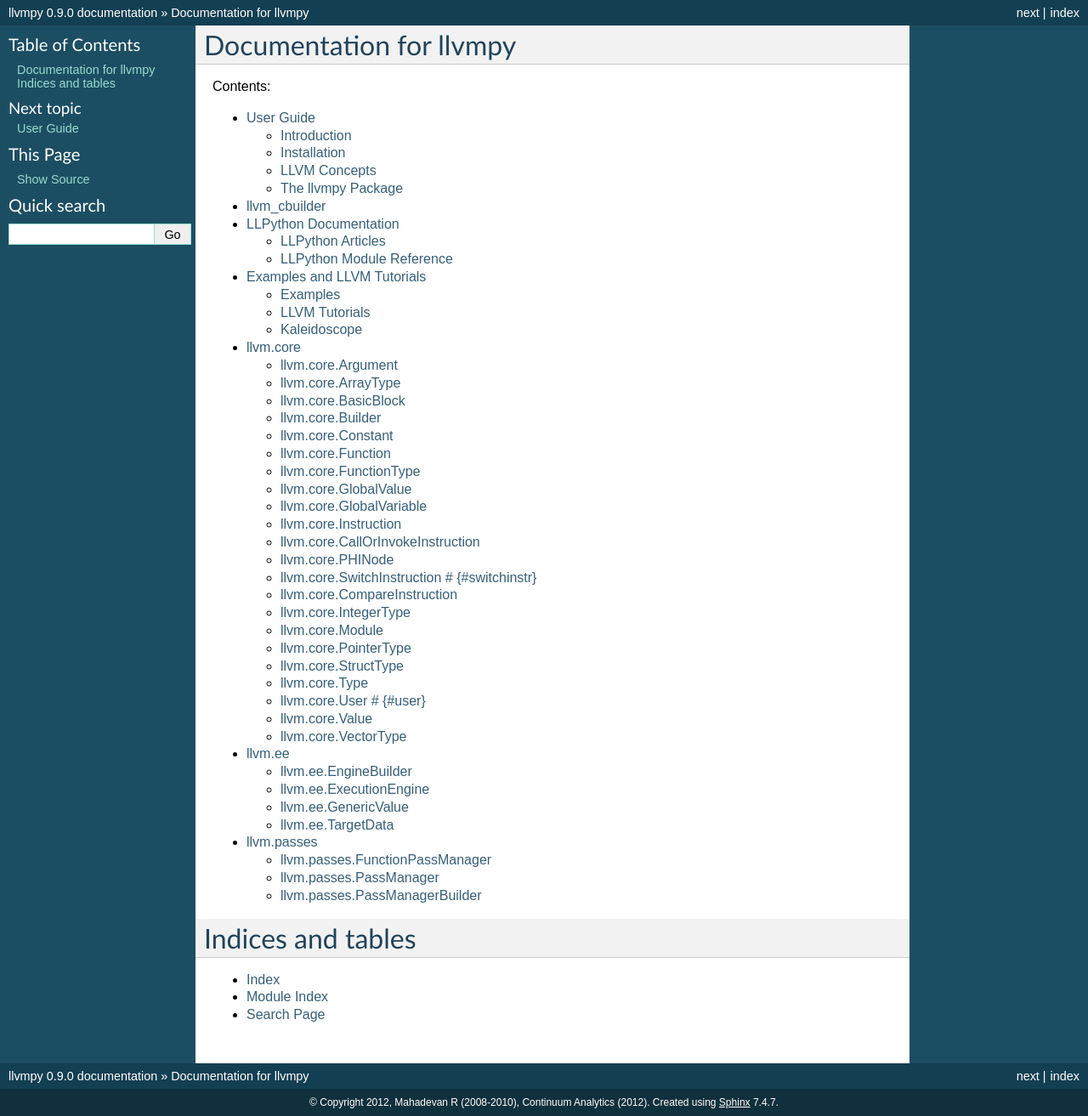
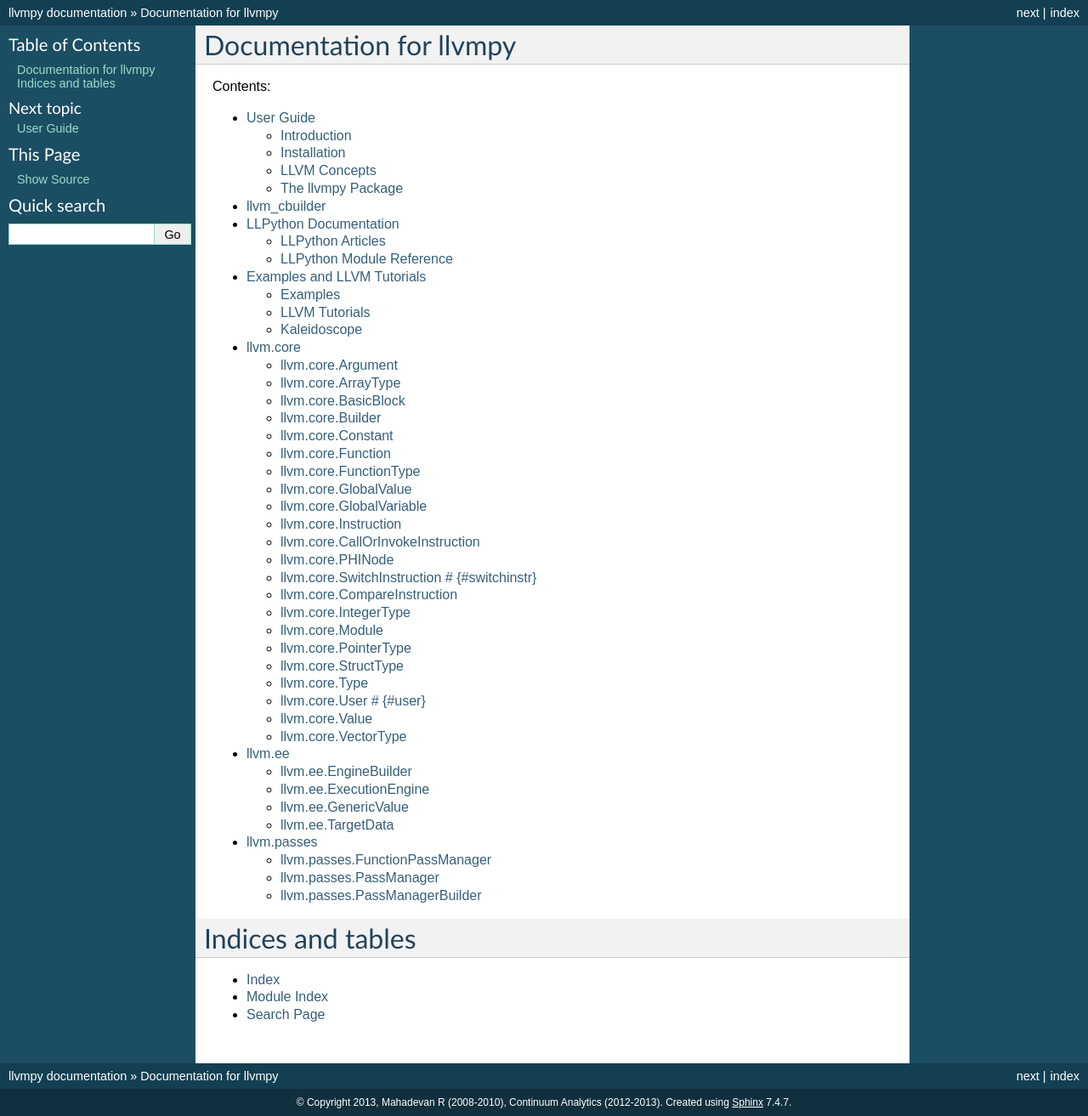
Before and after one commit to llvmpy/llvmpy, a Sphinx documentation site: the page built from docs/source/index.rst, in a window 1280 px wide. Shown: the whole page at 85% size. Built offline with Sphinx 7.4.7, drawn with Linux system fonts in a browser that asks for light colours; the version number could not be read and is left out; some of the changed lines change nothing that is shown.

Commit message:
Modified documentation configuration to search for build specific to Python version.  Updated copyright.  First attempt at using llvm._version to set documentation version.

```diff
--- a/docs/source/conf.py
+++ b/docs/source/conf.py
@@ -21,9 +21,10 @@
 # Support sphinx.ext.autodoc to extract docstrings from modules without installing
 # complete package.
 # The python modules depend on _core, so we must build entire package first though.
-built_lib = glob.glob('../../build/lib.*/')
+built_lib = glob.glob('../../build/lib.*-%d.%d/' % sys.version_info[:2])
 if not built_lib:
-    print "WARNING: To build complete documentation you must build package first"
+    sys.stderr.write("WARNING: To build complete documentation you must build "
+                     "package first\n")
 else:
     # lib dir has platform suffix
     sys.path.insert(0, os.path.abspath(built_lib[0]))
@@ -51,16 +52,22 @@
 
 # General information about the project.
 project = u'llvmpy'
-copyright = u'2012, Mahadevan R (2008-2010), Continuum Analytics (2012)'
+copyright = u'2013, Mahadevan R (2008-2010), Continuum Analytics (2012-2013)'
 
 # The version info for the project you're documenting, acts as replacement for
 # |version| and |release|, also used in various other places throughout the
 # built documents.
 #
-# The short X.Y version.
-version = '0.9'
-# The full version, including alpha/beta/rc tags.
-release = '0.9.0'
+try:
+    import llvm
+    version_strs = llvm.__version__.split('.')
+    # The short X.Y version.
+    version = '.'.join(version_strs[:2])
+    # The full version, including alpha/beta/rc tags.
+    release = '%s.%s' % (version, '-'.join(version_strs[2].split('-')[:2]))
+except ImportError:
+    version = 'unknown-version'
+    release = 'unknown-release'
 
 # The language for content autogenerated by Sphinx. Refer to documentation
 # for a list of supported languages.
```
